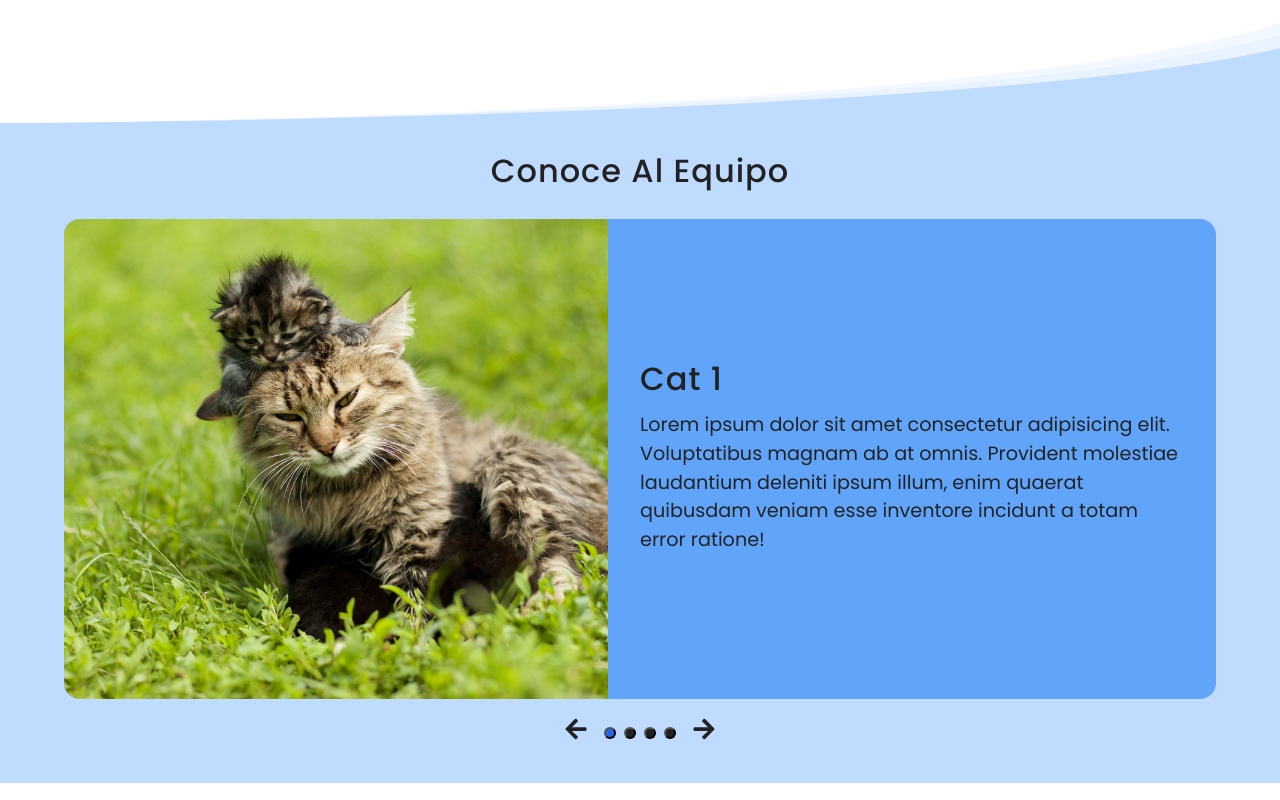
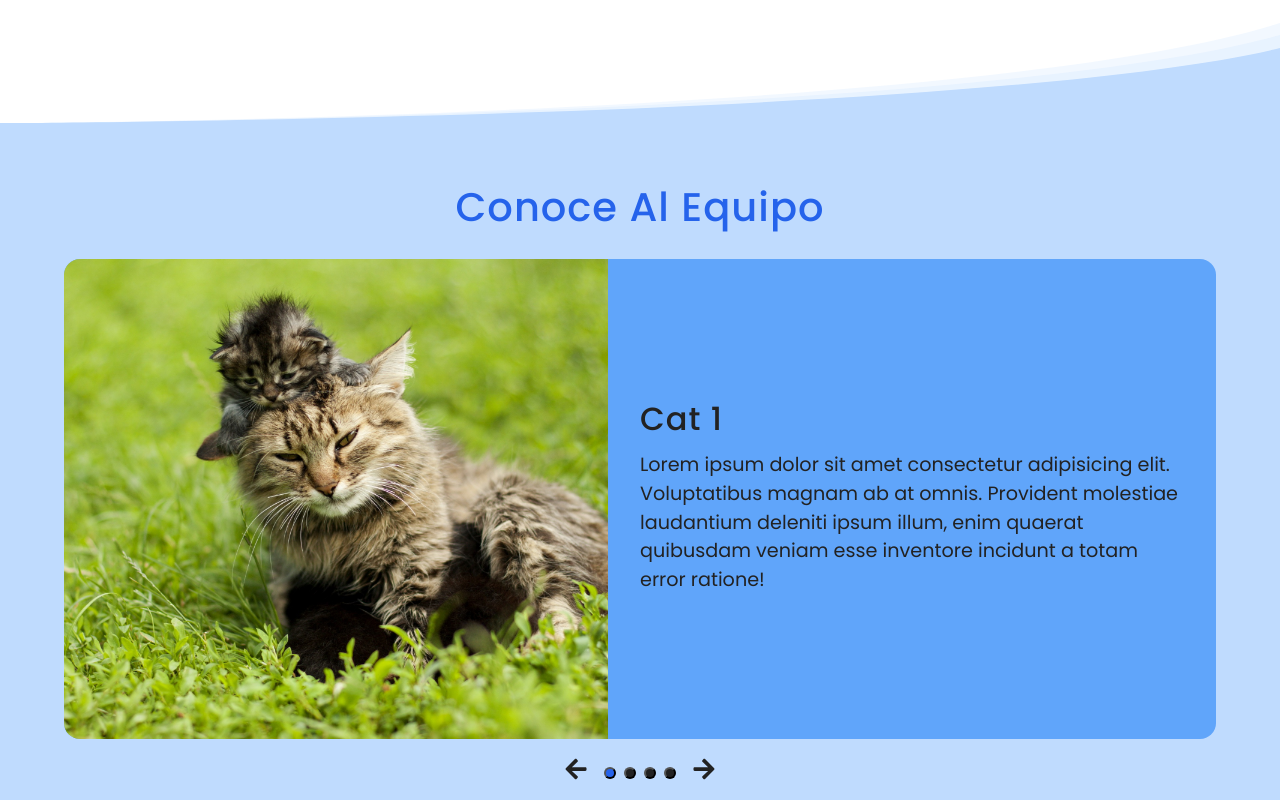
Before and after one commit to asa7ur/Educadores_Caninos, a React (Vite) app: page / in a window 1280 px wide. Shown: the part 1800-2600 px from the top of the page. Built offline with nearby package versions, Linux system fonts and the light colour scheme.

Commit message:
minor changes

```diff
--- a/src/components/AboutUs.jsx
+++ b/src/components/AboutUs.jsx
@@ -53,7 +53,9 @@ export const AboutUs = () => {
 
   return (
     <Wrapper>
-      <h3>Conoce al equipo</h3>
+      <div className='section'>
+
+      <h2>Conoce al equipo</h2>
       <motion.div
         drag='x'
         dragConstraints={{ left: 0, right: 0 }}
@@ -75,7 +77,7 @@ export const AboutUs = () => {
                 transition={SPRING_OPTIONS}
               />
               <div className='text-content'>
-                <h2 className='title'>{member.title}</h2>
+                <h3 className='title'>{member.title}</h3>
                 <p className='description'>{member.description}</p>
               </div>
             </div>
@@ -100,6 +102,7 @@ export const AboutUs = () => {
           <FaArrowRight />
         </div>
       </div>
+      </div>
     </Wrapper>
   )
 }
@@ -108,12 +111,11 @@ const Wrapper = styled.section`
   position: relative;
   overflow: hidden;
   background-color: var(--primary-200);
-  padding: 2rem 0;
 
-  h3 {
+  h2 {
     text-align: center;
     margin-bottom: 2rem;
-    color: var(--black);
+    color: var(--primary-600);
   }
 
   .carousel {
```
